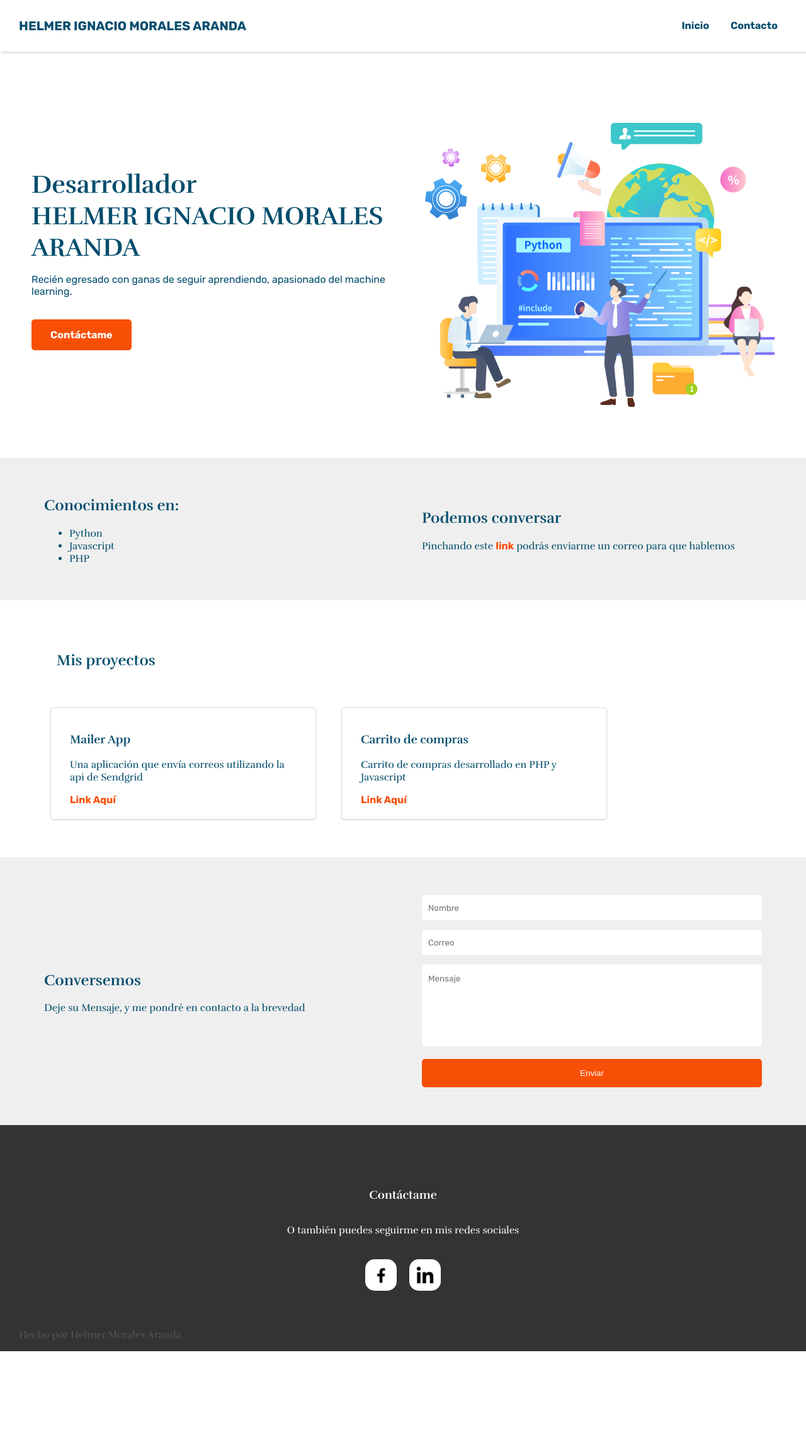
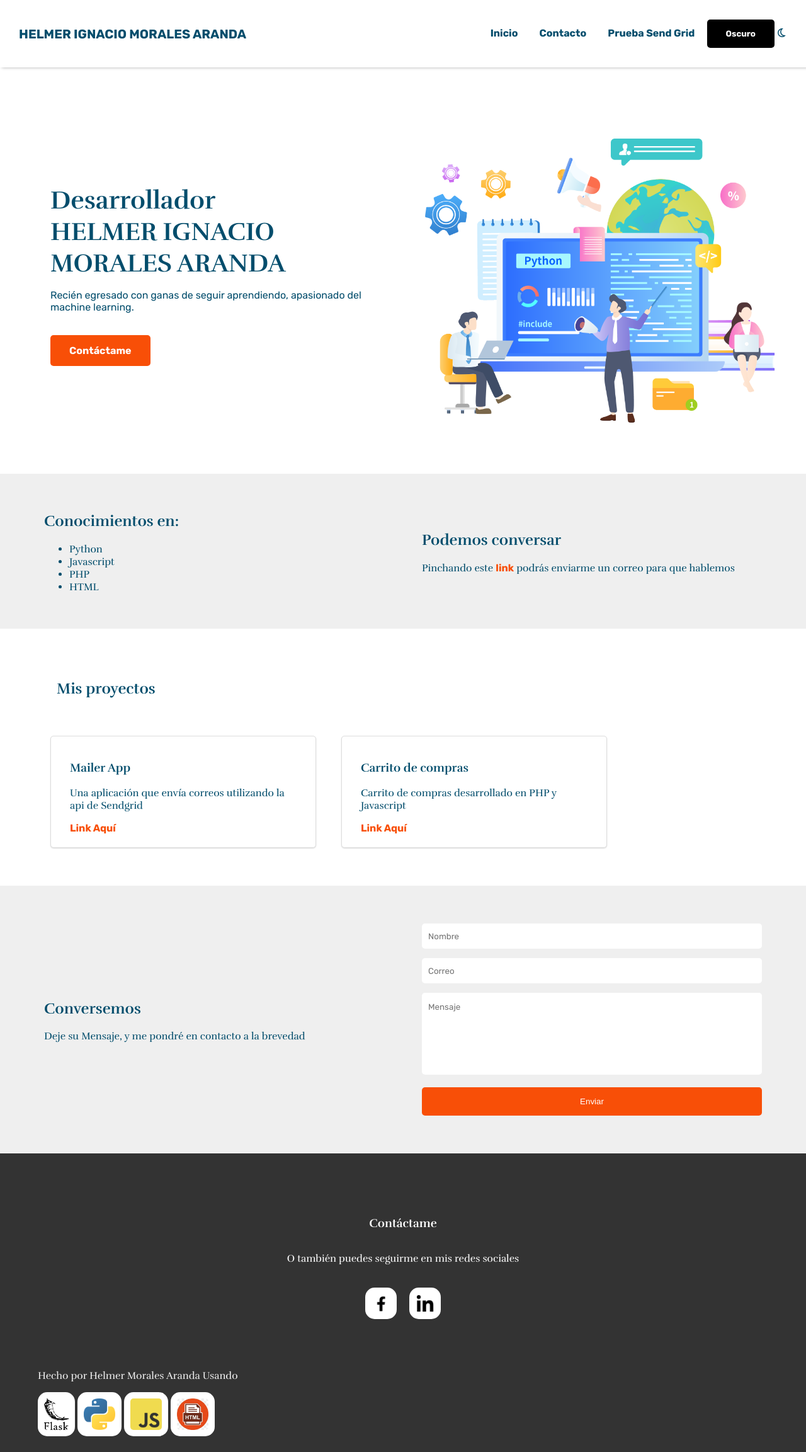
Before and after one commit to elmoconh/PortafolioFlask, a Flask app: page / in a window 1280 px wide. Shown: the whole page at 63% size. Before the commit the page ends 2145 px from the top, so only its background shows below. Run offline with Flask 2, Linux system fonts and the light colour scheme; some libraries are stand-ins or nearby versions.

Commit message:
[version 1.0]- Add Dark and light button

```diff
--- a/app.py
+++ b/app.py
@@ -15,6 +15,7 @@ def index():
     return render_template('portafolio/index.html')
 
 
+
 @app.route('/mail')
 def mail():
         return render_template('portafolio/sent_mail.html')
--- a/static/css/styles.css
+++ b/static/css/styles.css
@@ -9,12 +9,22 @@ body{
     color: #034D6C;
 }
 
+
+.dark-mode {
+    background-color: black;
+    color: #fff;
+}
+
 a{
     transition: color 0.3s ease;
     font-family:'Rubik', sans-serif;
     color: #034D6C;
     text-decoration: none;
     font-weight: 700;
+}
+
+p.details{
+    color: #efefef;
 }
 
 a:hover{
@@ -96,6 +106,21 @@ html body nav ul li a{
     border-radius: 5px;
 }
 
+.button_mode{
+    background-color: #000;
+    color: #fff;
+    border: none;
+    padding: 15px 30px;
+    border-radius: 5px;
+    transition: color 0.3s ease;
+    font-family:'Rubik', sans-serif;
+    text-decoration: none;
+    font-weight: 700;
+}
+
+
+
+
 a.btn{
     color:#fff;
 }
--- /dev/null
+++ b/static/js/main.js
@@ -0,0 +1,31 @@
+function darkMode() {
+    var element = document.body;
+    element.classList.toggle("dark-mode");
+}
+
+ function change()
+ {  var elem = document.getElementById("myButton1").value;
+    var icon = document.querySelector("i");
+
+     if (elem == "Oscuro"){
+        document.getElementById("myButton1").value="Claro";
+        this.darkMode();
+        this.change_icon(icon);
+
+     }else {
+        document.getElementById("myButton1").value="Oscuro";
+        this.darkMode();
+        this.change_icon(icon);
+
+     }
+
+ }
+
+
+ function change_icon(icon){
+
+    icon.classList.toggle('fa-moon');
+    icon.classList.toggle('fa-sun');
+
+
+ }
--- a/templates/base.html
+++ b/templates/base.html
@@ -1,5 +1,6 @@
 <!DOCTYPE html>
 <title>{% block title %} {% endblock %} -Portafolio</title>
+<meta charset="UTF-8">
 <link rel="stylesheet" href="{{url_for('static', filename = 'css/styles.css')}}">
 <link rel="preconnect" href="https://fonts.googleapis.com">
 <link rel="preconnect" href="https://fonts.gstatic.com" crossorigin>
@@ -7,6 +8,11 @@
 <link rel="preconnect" href="https://fonts.googleapis.com">
 <link rel="preconnect" href="https://fonts.gstatic.com" crossorigin>
 <link href="https://fonts.googleapis.com/css2?family=Rubik:wght@400;700&family=Rufina:wght@400;700&display=swap" rel="stylesheet">
+<script src="https://kit.fontawesome.com/0b127b2cc8.js" crossorigin="anonymous"></script>
+<link href="https://cdnjs.cloudflare.com/ajax/libs/font-awesome/6.0.0/css/all.min.css" rel="stylesheet" />
+
+<script src=" {{url_for('static', filename = 'js/main.js')}}"></script>
+
 
 <body>
     <header>
@@ -17,6 +23,10 @@
                 <ul>
                     <li><a href="{{url_for('index')}}">Inicio</a></li>
                     <li><a href="#contacto"> Contacto</a></li>
+                    <li><a href="mail"> Prueba Send Grid</a></li>
+                    <li> <input id="myButton1" class="button_mode" onclick="change()" type="button" value="Oscuro" id="myButton1">
+                         <i onclick="change_icon(this)" class="fa-regular fa-moon"></i> </input>
+                    </li>
                 </ul>
             </nav>
     </header>
@@ -25,6 +35,7 @@
         {% block content%}
         {%endblock%}
     </section>
+
     <div class="footer">
         <div class="center full-width">
             <div class="row">
@@ -43,9 +54,15 @@
             </div>
         </div>
         <div class="made-width">
-            <div class="row">
-                <p>Hecho por Helmer Morales Aranda</p>
+
+                <div class = "right padded">
+                    <p class="details"> Hecho por Helmer Morales Aranda Usando</p>
+                        <img class="social" height=50 src="{{url_for('static', filename='img/flask.png')}}">
+                        <img class="social" height=50 src="{{url_for('static', filename='img/python.png')}}">
+                        <img class="social" height=50 src="{{url_for('static', filename='img/js.png')}}">
+                        <img class="social" height=50 src="{{url_for('static', filename='img/html.jpg')}}">
             </div>
+
         </div>
    </div>
 </body>
--- a/templates/portafolio/index.html
+++ b/templates/portafolio/index.html
@@ -8,7 +8,7 @@ Bienvenido
 {% block content%}
 <div class="hero">
     <div class="hero-content">
-          <div class="left">
+          <div class="left padded">
             <h1>Desarrollador</h1>
             <h1>HELMER IGNACIO MORALES ARANDA</h1>
             <p> Recién egresado con ganas de seguir aprendiendo, apasionado del machine learning.</p>
--- a/templates/portafolio/section-first.html
+++ b/templates/portafolio/section-first.html
@@ -7,6 +7,7 @@
                     <li>Python</li>
                     <li>Javascript</li>
                     <li>PHP</li>
+                    <li>HTML</li>
                 </ul>
 
                 </p>
```
Also changed, not shown: other parts of static/css/styles.css (+47 -2 lines), README.md, send_grid.py (added), static/img/flask.png (added), static/img/html.jpg (added), static/img/js.png (added), static/img/python.png (added), 4 other files.
